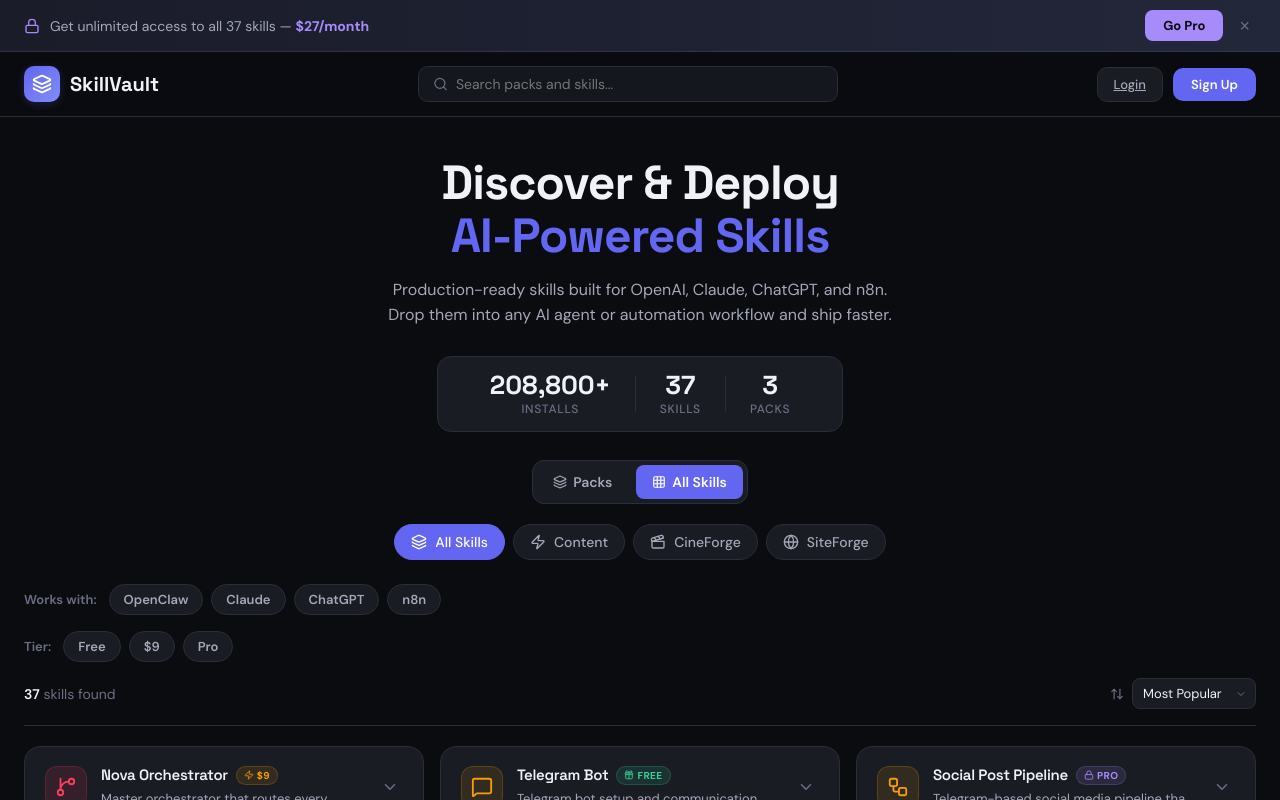
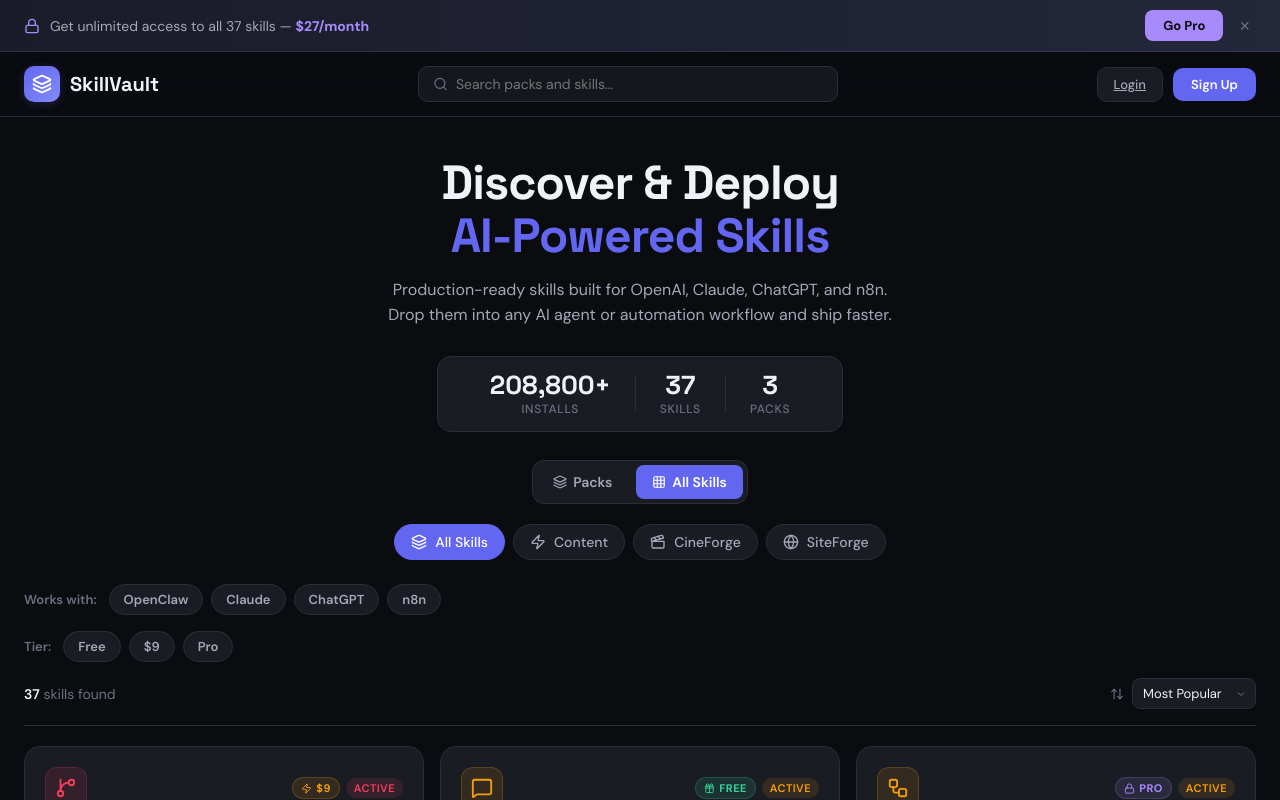
Before and after one commit to Gandley/skillvault-project, a React (Vite) app: page / in a window 1280 px wide. Both pictures are taken after a click on the button "All Skills". Shown: the top 800 px of the page. Built offline with nearby package versions, Linux system fonts and the light colour scheme.

Commit message:
fix: revert SkillCard to full mini card with View Details button — removed expand/collapse

```diff
--- a/src/components/SkillCard.jsx
+++ b/src/components/SkillCard.jsx
@@ -1,6 +1,6 @@
 import { useState, useEffect } from 'react';
 import * as Icons from 'lucide-react';
-import { Star, Download, Lock, Zap, Gift, CheckCircle, ChevronDown, ChevronUp, ArrowRight } from 'lucide-react';
+import { Star, Download, Lock, Zap, Gift, CheckCircle, ArrowRight } from 'lucide-react';
 import { useClerkAuth } from '../lib/auth';
 import { buySingleSkill, subscribeVaultPro } from '../lib/stripe';
 import { hasUserPurchasedSkill, hasVaultProSubscription } from '../lib/supabase';
@@ -25,7 +25,7 @@
   return n.toString();
 }
 
-export default function SkillCard({ skill, isExpanded, onToggle }) {
+export default function SkillCard({ skill }) {
   const Icon = Icons[skill.icon] || Icons.Circle;
   const theme = colorMap[skill.color] || colorMap.violet;
   const tier = tierStyles[skill.tier] || tierStyles.free;
@@ -70,17 +70,6 @@
     checkOwnership();
   }, [isSignedIn, user, skill.id, isPaid]);
 
-  const handleToggle = (e) => {
-    e.stopPropagation();
-    onToggle();
-  };
-
-  const handleCardClick = () => {
-    if (!isExpanded) {
-      onToggle();
-    }
-  };
-
   const handleFree = () => {
     if (!isSignedIn || !user) {
       signInRedirect(window.location.pathname + window.location.search);
@@ -123,10 +112,6 @@
     }
   };
 
-  const handleViewDetails = () => {
-    goSkillDetail(skill);
-  };
-
   const getButton = () => {
     if (isFree) {
       return (
@@ -164,44 +149,48 @@
   };
 
   return (
+    <div style={card} className="skill-card">
+      <div style={cardInner}>
+        {/* Top row: icon + status + tier badge */}
+        <div style={topRow}>
           <div
             style={{
-        ...card,
-        borderColor: isExpanded ? 'var(--accent)' : 'var(--border)',
-        boxShadow: isExpanded ? '0 0 0 1px rgba(99,102,241,0.15), 0 12px 40px rgba(0,0,0,0.4)' : 'none',
+              ...iconBox,
+              background: theme.bg,
+              borderColor: theme.border,
             }}
-      className="skill-card"
           >
-      {/* Collapsed / always-visible header */}
-      <div style={cardHeader} onClick={handleCardClick}>
-        <div style={{ display: 'flex', alignItems: 'center', gap: 14, flex: 1, minWidth: 0 }}>
-          <div style={{ ...iconBox, background: theme.bg, borderColor: theme.border }}>
             <Icon size={22} color={theme.text} strokeWidth={2} />
           </div>
-          <div style={{ flex: 1, minWidth: 0 }}>
-            <div style={{ display: 'flex', alignItems: 'center', gap: 8, marginBottom: 4 }}>
-              <h3 style={title}>{skill.name}</h3>
-              <span style={{ ...tierBadge, background: tier.bg, color: tier.color, borderColor: tier.border }}>
-                {skill.tier === 'free' && <Gift size={10} style={{ marginRight: 3 }} />}
-                {skill.tier === 'paid' && <Zap size={10} style={{ marginRight: 3 }} />}
-                {skill.tier === 'pro' && <Lock size={10} style={{ marginRight: 3 }} />}
+          <div style={{ display: 'flex', alignItems: 'center', gap: 6 }}>
+            <span
+              style={{
+                ...tierBadge,
+                background: tier.bg,
+                color: tier.color,
+                borderColor: tier.border,
+              }}
+            >
+              {skill.tier === 'free' && <Gift size={11} style={{ marginRight: 4 }} />}
+              {skill.tier === 'paid' && <Zap size={11} style={{ marginRight: 4 }} />}
+              {skill.tier === 'pro' && <Lock size={11} style={{ marginRight: 4 }} />}
               {tier.label}
             </span>
-            </div>
-            {!isExpanded && (
-              <p style={{ ...desc, WebkitLineClamp: 1, minHeight: 'auto' }}>{skill.description}</p>
-            )}
+            <span
+              style={{
+                ...statusPill,
+                background: theme.bg,
+                color: theme.text,
+              }}
+            >
+              {skill.status}
+            </span>
           </div>
         </div>
-        <button style={expandBtn} onClick={handleToggle} aria-label={isExpanded ? 'Collapse' : 'Expand'}>
-          {isExpanded ? <ChevronUp size={18} color="var(--text-muted)" /> : <ChevronDown size={18} color="var(--text-muted)" />}
-        </button>
-      </div>
 
-      {/* Expanded content */}
-      {isExpanded && (
-        <div style={expandedContent}>
-          <p style={{ ...desc, WebkitLineClamp: 'unset', minHeight: 'auto', marginBottom: 10 }}>{skill.description}</p>
+        {/* Title + description */}
+        <h3 style={title}>{skill.name}</h3>
+        <p style={desc}>{skill.description}</p>
 
         {/* Tags */}
         <div style={tagsWrap}>
@@ -219,8 +208,12 @@
           </div>
         )}
 
-          {/* Stats row */}
-          <div style={statsRow}>
+        {/* Divider */}
+        <div style={divider} />
+
+        {/* Bottom row */}
+        <div style={bottomRow}>
+          <div style={{ display: 'flex', alignItems: 'center', gap: 14 }}>
             <div style={stat}>
               <Download size={13} color="var(--text-muted)" />
               <span>{formatNumber(skill.installs)}</span>
@@ -233,20 +226,17 @@
               <span style={{ color: 'var(--text-muted)', fontSize: 12 }}>v{skill.version}</span>
             </div>
           </div>
+        </div>
 
-          {/* Divider */}
-          <div style={divider} />
-
-          {/* Actions */}
-          <div style={{ display: 'flex', gap: 10 }}>
+        {/* CTA Button + View Details */}
+        <div style={{ display: 'flex', gap: 8, marginTop: 4 }}>
           {getButton()}
-            <button onClick={handleViewDetails} style={detailsBtn}>
+          <button onClick={() => goSkillDetail(skill)} style={detailsBtn}>
             <ArrowRight size={14} />
-              Details
+            View Details
           </button>
         </div>
       </div>
-      )}
     </div>
   );
 }
@@ -261,12 +251,17 @@
   overflow: 'hidden',
 };
 
-const cardHeader = {
-  padding: '18px 20px',
+const cardInner = {
+  padding: '20px',
+  display: 'flex',
+  flexDirection: 'column',
+  gap: 10,
+};
+
+const topRow = {
   display: 'flex',
   alignItems: 'center',
-  gap: 12,
-  cursor: 'pointer',
+  justifyContent: 'space-between',
 };
 
 const iconBox = {
@@ -277,31 +272,35 @@
   display: 'flex',
   alignItems: 'center',
   justifyContent: 'center',
-  flexShrink: 0,
+};
+
+const tierBadge = {
+  fontSize: 11,
+  fontWeight: 700,
+  textTransform: 'uppercase',
+  letterSpacing: '0.04em',
+  padding: '3px 8px',
+  borderRadius: 100,
+  border: '1px solid',
+  display: 'flex',
+  alignItems: 'center',
+};
+
+const statusPill = {
+  fontSize: 11,
+  fontWeight: 600,
+  textTransform: 'uppercase',
+  letterSpacing: '0.04em',
+  padding: '3px 8px',
+  borderRadius: 100,
 };
 
 const title = {
   fontFamily: 'var(--font-display)',
-  fontSize: 15,
+  fontSize: 16,
   fontWeight: 600,
   color: 'var(--text-primary)',
   lineHeight: 1.3,
-  whiteSpace: 'nowrap',
-  overflow: 'hidden',
-  textOverflow: 'ellipsis',
-};
-
-const tierBadge = {
-  fontSize: 10,
-  fontWeight: 700,
-  textTransform: 'uppercase',
-  letterSpacing: '0.04em',
-  padding: '2px 7px',
-  borderRadius: 100,
-  border: '1px solid',
-  display: 'flex',
-  alignItems: 'center',
-  flexShrink: 0,
 };
 
 const desc = {
@@ -315,29 +314,11 @@
   minHeight: 40,
 };
 
-const expandBtn = {
-  background: 'none',
-  border: 'none',
-  padding: 4,
-  cursor: 'pointer',
-  flexShrink: 0,
-  display: 'flex',
-  alignItems: 'center',
-  justifyContent: 'center',
-  marginLeft: 'auto',
-};
-
-const expandedContent = {
-  padding: '0 20px 20px',
-  display: 'flex',
-  flexDirection: 'column',
-  gap: 10,
-};
-
 const tagsWrap = {
   display: 'flex',
   flexWrap: 'wrap',
   gap: 6,
+  marginTop: 2,
 };
 
 const tagPill = {
@@ -350,7 +331,7 @@
   border: '1px solid var(--border)',
 };
 
-const worksWithWrap = { display: 'flex', flexWrap: 'wrap', gap: 5 };
+const worksWithWrap = { display: 'flex', flexWrap: 'wrap', gap: 5, marginTop: 6 };
 const worksWithPill = {
   fontSize: 10,
   fontWeight: 700,
@@ -362,10 +343,16 @@
   letterSpacing: '0.02em',
 };
 
-const statsRow = {
+const divider = {
+  height: 1,
+  background: 'var(--border)',
+  margin: '4px 0',
+};
+
+const bottomRow = {
   display: 'flex',
   alignItems: 'center',
-  gap: 16,
+  justifyContent: 'space-between',
   marginTop: 2,
 };
 
@@ -376,12 +363,6 @@
   fontSize: 13,
   fontWeight: 500,
   color: 'var(--text-secondary)',
-};
-
-const divider = {
-  height: 1,
-  background: 'var(--border)',
-  margin: '2px 0',
 };
 
 const ctaBtn = {
@@ -408,7 +389,7 @@
   alignItems: 'center',
   justifyContent: 'center',
   gap: 6,
-  padding: '10px 16px',
+  padding: '10px 14px',
   borderRadius: 'var(--radius-md)',
   border: '1px solid var(--border)',
   background: 'var(--bg-secondary)',
--- a/src/views/RepoView.jsx
+++ b/src/views/RepoView.jsx
@@ -395,12 +395,7 @@
 
             <div className="skill-grid">
               {filteredSkills.map((skill) => (
-                <SkillCard
-                  key={skill.id}
-                  skill={skill}
-                  isExpanded={expandedSkillId === skill.id}
-                  onToggle={() => setExpandedSkillId(expandedSkillId === skill.id ? null : skill.id)}
-                />
+                <SkillCard key={skill.id} skill={skill} />
               ))}
             </div>
 
```
Lines whose indentation alone changed are shown as unchanged.
